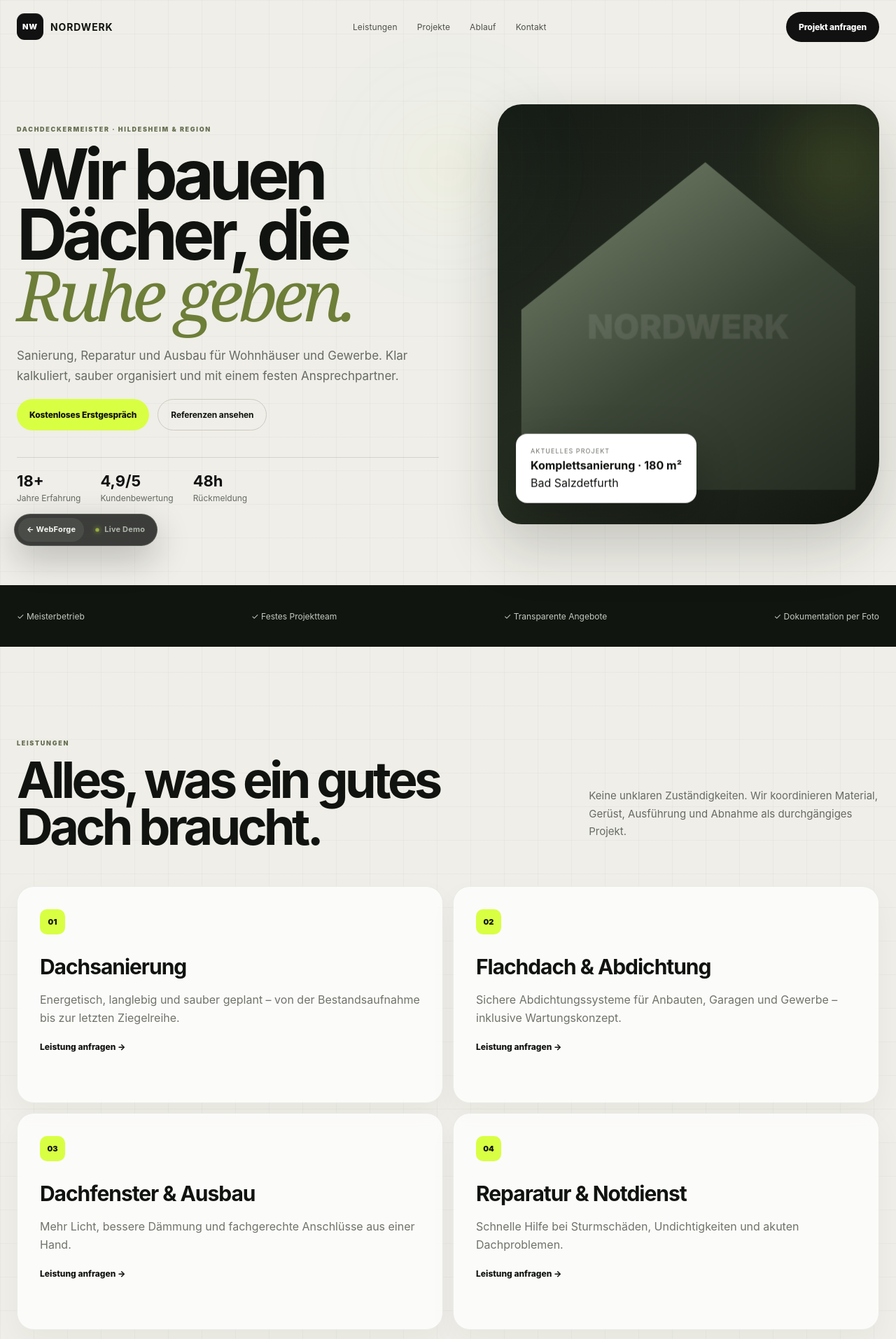
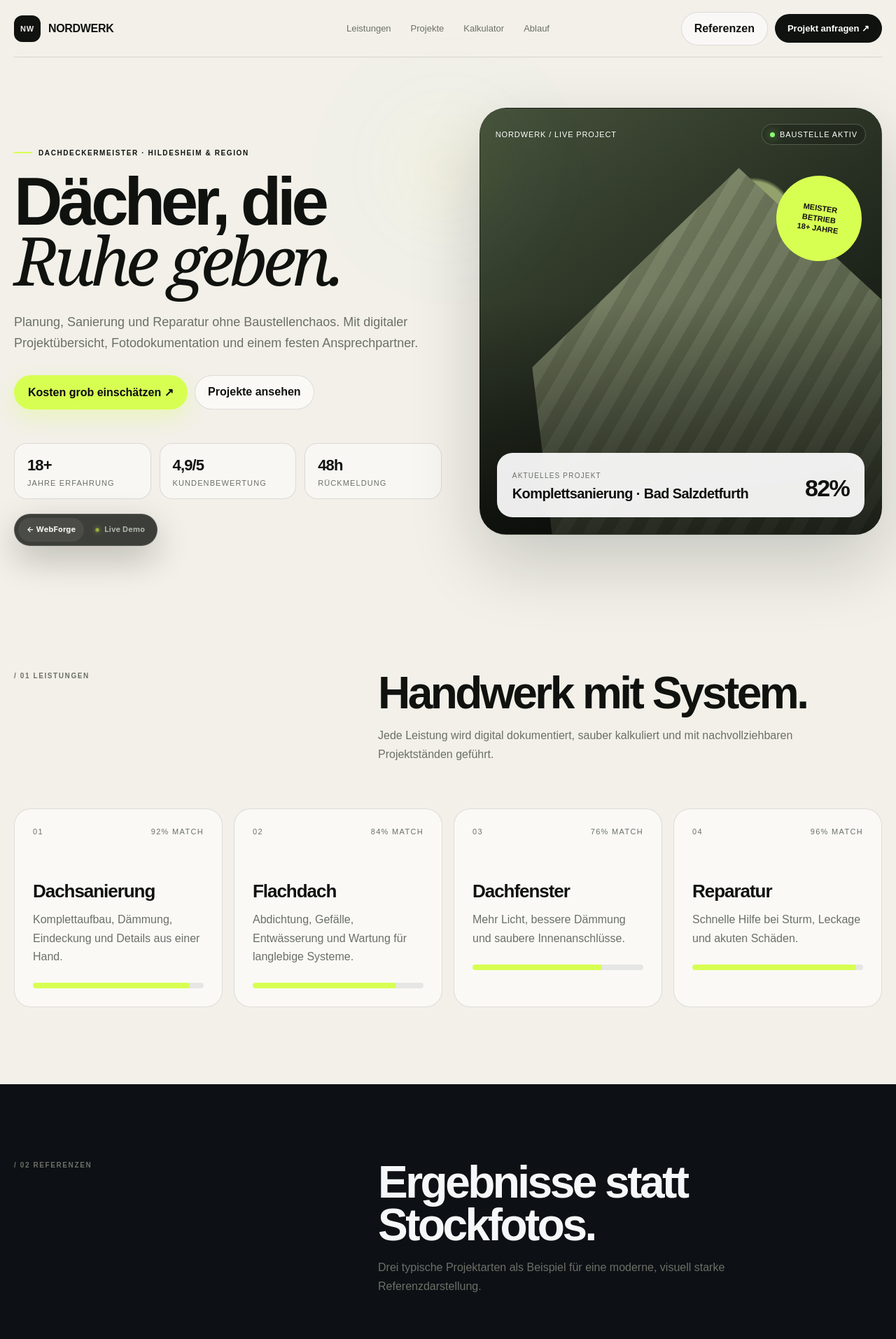
Before and after one commit to homann09-hue/webforge, a Next.js app: page /demo/handwerk in a window 1280 px wide. Shown: the top 1913 px of the page at 70% size. Built offline with nearby package versions, Linux system fonts and the light colour scheme; no server answers.

Commit message:
Upgrade craft demo into interactive premium experience

```diff
--- a/components/demo-handwerk.tsx
+++ b/components/demo-handwerk.tsx
@@ -1,224 +1,166 @@
 "use client";
+
+import { useMemo, useState } from "react";
+import styles from "./demo-experience.module.css";
+
+const services = [
+  ["01", "Dachsanierung", "Komplettaufbau, Dämmung, Eindeckung und Details aus einer Hand.", "92%"],
+  ["02", "Flachdach", "Abdichtung, Gefälle, Entwässerung und Wartung für langlebige Systeme.", "84%"],
+  ["03", "Dachfenster", "Mehr Licht, bessere Dämmung und saubere Innenanschlüsse.", "76%"],
+  ["04", "Reparatur", "Schnelle Hilfe bei Sturm, Leckage und akuten Schäden.", "96%"],
+];
+
+const projects = [
+  ["Hildesheim", "Einfamilienhaus", "180 m²", "Energetische Komplettsanierung"],
+  ["Sarstedt", "Moderner Anbau", "86 m²", "Flachdach + Entwässerung"],
+  ["Alfeld", "Sturmschaden", "24h", "Sicherung + Reparatur"],
+];
+
 export default function DemoHandwerk() {
-  const services = [
-    {
-      n: "01",
-      title: "Dachsanierung",
-      text: "Energetisch, langlebig und sauber geplant – von der Bestandsaufnahme bis zur letzten Ziegelreihe.",
-    },
-    {
-      n: "02",
-      title: "Flachdach & Abdichtung",
-      text: "Sichere Abdichtungssysteme für Anbauten, Garagen und Gewerbe – inklusive Wartungskonzept.",
-    },
-    {
-      n: "03",
-      title: "Dachfenster & Ausbau",
-      text: "Mehr Licht, bessere Dämmung und fachgerechte Anschlüsse aus einer Hand.",
-    },
-    {
-      n: "04",
-      title: "Reparatur & Notdienst",
-      text: "Schnelle Hilfe bei Sturmschäden, Undichtigkeiten und akuten Dachproblemen.",
-    },
-  ];
+  const [area, setArea] = useState(140);
+  const [roof, setRoof] = useState("Satteldach");
+  const [scope, setScope] = useState("Komplettsanierung");
+  const estimate = useMemo(() => {
+    const roofFactor = roof === "Flachdach" ? 1.12 : roof === "Walmdach" ? 1.18 : 1;
+    const scopeFactor = scope === "Reparatur" ? 0.22 : scope === "Neueindeckung" ? 0.68 : 1;
+    const low = Math.round((area * 165 * roofFactor * scopeFactor) / 500) * 500;
+    const high = Math.round((low * 1.28) / 500) * 500;
+    return `${low.toLocaleString("de-DE")}–${high.toLocaleString("de-DE")} €`;
+  }, [area, roof, scope]);
+
   return (
-    <main className="demo craft-demo">
-      <nav className="demo-nav demo-shell">
-        <a className="demo-logo" href="#top">
-          <span>NW</span>
-          <b>NORDWERK</b>
+    <main className={`${styles.demo} ${styles.craft}`}>
+      <nav className={`${styles.nav} ${styles.shell}`}>
+        <a className={styles.logo} href="#top" aria-label="Nordwerk Startseite">
+          <span className={styles.logoMark}>NW</span><b>NORDWERK</b>
         </a>
-        <div>
-          <a href="#leistungen">Leistungen</a>
-          <a href="#projekte">Projekte</a>
-          <a href="#ablauf">Ablauf</a>
-          <a href="#kontakt">Kontakt</a>
+        <div className={styles.navLinks}>
+          <a href="#leistungen">Leistungen</a><a href="#projekte">Projekte</a><a href="#kalkulator">Kalkulator</a><a href="#ablauf">Ablauf</a>
         </div>
-        <a className="demo-pill" href="#kontakt">
-          Projekt anfragen
-        </a>
+        <div className={styles.navActions}>
+          <a className={styles.ghostButton} href="#projekte">Referenzen</a>
+          <a className={styles.pill} href="#kontakt">Projekt anfragen ↗</a>
+        </div>
       </nav>
-      <section className="craft-hero demo-shell" id="top">
-        <div className="craft-copy">
-          <div className="demo-kicker">Dachdeckermeister · Hildesheim & Region</div>
-          <h1>
-            Wir bauen Dächer, die <em>Ruhe geben.</em>
-          </h1>
-          <p>
-            Sanierung, Reparatur und Ausbau für Wohnhäuser und Gewerbe. Klar kalkuliert, sauber organisiert und mit
-            einem festen Ansprechpartner.
-          </p>
-          <div className="demo-actions">
-            <a className="demo-primary" href="#kontakt">
-              Kostenloses Erstgespräch
-            </a>
-            <a className="demo-secondary" href="#projekte">
-              Referenzen ansehen
-            </a>
+
+      <section className={`${styles.hero} ${styles.shell}`} id="top">
+        <div className={styles.heroCopy}>
+          <div className={styles.kicker}>Dachdeckermeister · Hildesheim & Region</div>
+          <h1>Dächer, die <em>Ruhe geben.</em></h1>
+          <p>Planung, Sanierung und Reparatur ohne Baustellenchaos. Mit digitaler Projektübersicht, Fotodokumentation und einem festen Ansprechpartner.</p>
+          <div className={styles.heroActions}>
+            <a className={styles.solidButton} href="#kalkulator">Kosten grob einschätzen ↗</a>
+            <a className={styles.ghostButton} href="#projekte">Projekte ansehen</a>
           </div>
-          <div className="craft-facts">
-            <span>
-              <b>18+</b> Jahre Erfahrung
-            </span>
-            <span>
-              <b>4,9/5</b> Kundenbewertung
-            </span>
-            <span>
-              <b>48h</b> Rückmeldung
-            </span>
+          <div className={styles.facts}>
+            <div className={styles.fact}><b>18+</b><span>Jahre Erfahrung</span></div>
+            <div className={styles.fact}><b>4,9/5</b><span>Kundenbewertung</span></div>
+            <div className={styles.fact}><b>48h</b><span>Rückmeldung</span></div>
           </div>
         </div>
-        <div className="craft-visual">
-          <div className="craft-roof">
-            <span>NORDWERK</span>
-          </div>
-          <div className="floating-card">
-            <small>AKTUELLES PROJEKT</small>
-            <b>Komplettsanierung · 180 m²</b>
-            <span>Bad Salzdetfurth</span>
+        <div className={`${styles.stage} ${styles.craftStage}`}>
+          <div className={styles.stageTop}><span>NORDWERK / LIVE PROJECT</span><span className={styles.live}><i />Baustelle aktiv</span></div>
+          <div className={styles.roofShape} />
+          <div className={styles.craftBadge}>MEISTER<br/>BETRIEB<br/>18+ JAHRE</div>
+          <div className={styles.stageCard}>
+            <div><small>AKTUELLES PROJEKT</small><b>Komplettsanierung · Bad Salzdetfurth</b></div>
+            <strong>82%</strong>
           </div>
         </div>
       </section>
-      <section className="craft-trust">
-        <div className="demo-shell">
-          <span>✓ Meisterbetrieb</span>
-          <span>✓ Festes Projektteam</span>
-          <span>✓ Transparente Angebote</span>
-          <span>✓ Dokumentation per Foto</span>
+
+      <section className={styles.section} id="leistungen">
+        <div className={styles.shell}>
+          <div className={styles.sectionHead}>
+            <small>/ 01 LEISTUNGEN</small>
+            <div><h2>Handwerk mit System.</h2><p>Jede Leistung wird digital dokumentiert, sauber kalkuliert und mit nachvollziehbaren Projektständen geführt.</p></div>
           </div>
-      </section>
-      <section className="demo-section demo-shell" id="leistungen">
-        <div className="demo-section-head">
-          <div>
-            <div className="demo-kicker">Leistungen</div>
-            <h2>Alles, was ein gutes Dach braucht.</h2>
-          </div>
-          <p>
-            Keine unklaren Zuständigkeiten. Wir koordinieren Material, Gerüst, Ausführung und Abnahme als durchgängiges
-            Projekt.
-          </p>
-        </div>
-        <div className="craft-service-grid">
-          {services.map((s) => (
-            <article key={s.n}>
-              <span>{s.n}</span>
-              <h3>{s.title}</h3>
-              <p>{s.text}</p>
-              <a href="#kontakt">Leistung anfragen →</a>
+          <div className={styles.grid4}>
+            {services.map(([n,title,text,metric]) => (
+              <article className={styles.card} key={title}>
+                <div className={styles.cardNumber}><span>{n}</span><span>{metric} MATCH</span></div>
+                <h3>{title}</h3><p>{text}</p>
+                <div className={styles.metricBar}><i style={{ width: metric }} /></div>
               </article>
             ))}
           </div>
+        </div>
       </section>
-      <section className="craft-projects" id="projekte">
-        <div className="demo-shell">
-          <div className="demo-kicker">Ausgewählte Projekte</div>
-          <div className="project-grid">
-            <article className="project-card large">
-              <div className="project-photo p1" />
-              <div>
-                <small>ENERGETISCHE SANIERUNG</small>
-                <h3>Einfamilienhaus · Hildesheim</h3>
-                <p>Neue Dämmung, Tonziegel, Dachflächenfenster und Spenglerarbeiten.</p>
+
+      <section className={`${styles.section} ${styles.darkSection}`} id="projekte">
+        <div className={styles.shell}>
+          <div className={styles.sectionHead}>
+            <small>/ 02 REFERENZEN</small>
+            <div><h2>Ergebnisse statt Stockfotos.</h2><p>Drei typische Projektarten als Beispiel für eine moderne, visuell starke Referenzdarstellung.</p></div>
           </div>
+          <div className={styles.grid3}>
+            {projects.map(([place,type,size,label], index) => (
+              <article className={styles.card} key={place}>
+                <div className={styles.projectVisual} style={{ filter: `hue-rotate(${index * 12}deg)` }} />
+                <small>{label}</small><h3>{type}</h3><p>{place} · {size}</p>
               </article>
-            <article className="project-card">
-              <div className="project-photo p2" />
-              <div>
-                <small>FLACHDACH</small>
-                <h3>Anbau · Sarstedt</h3>
-                <p>Gefälledämmung und moderne Abdichtung.</p>
-              </div>
-            </article>
-            <article className="project-card">
-              <div className="project-photo p3" />
-              <div>
-                <small>REPARATUR</small>
-                <h3>Sturmschaden · Alfeld</h3>
-                <p>Sicherung und Reparatur innerhalb von 24 Stunden.</p>
-              </div>
-            </article>
+            ))}
           </div>
         </div>
       </section>
-      <section className="demo-section demo-shell" id="ablauf">
-        <div className="demo-kicker">So läuft Ihr Projekt</div>
-        <h2>Vier Schritte. Kein Chaos.</h2>
-        <div className="process-grid">
-          {[
-            ["01", "Vor-Ort-Termin", "Wir prüfen Zustand, Wünsche und technische Rahmenbedingungen."],
-            ["02", "Klares Angebot", "Sie erhalten einen nachvollziehbaren Leistungsumfang mit Festpreispositionen."],
-            [
-              "03",
-              "Saubere Umsetzung",
-              "Fester Ansprechpartner, abgestimmter Terminplan und tägliche Baustellenordnung.",
-            ],
-            ["04", "Abnahme", "Gemeinsame Prüfung, Fotodokumentation und klare Gewährleistung."],
-          ].map((x) => (
-            <article key={x[0]}>
-              <b>{x[0]}</b>
-              <h3>{x[1]}</h3>
-              <p>{x[2]}</p>
-            </article>
-          ))}
+
+      <section className={styles.section} id="kalkulator">
+        <div className={styles.shell}>
+          <div className={styles.sectionHead}>
+            <small>/ 03 SMART ESTIMATOR</small>
+            <div><h2>In 20 Sekunden eine Hausnummer.</h2><p>Kein echtes Angebot, aber ein starkes Beispiel dafür, wie interaktive Tools aus Besuchern konkrete Anfragen machen.</p></div>
+          </div>
+          <div className={styles.tool}>
+            <div className={styles.toolCopy}>
+              <div className={styles.kicker}>Live Kalkulator</div>
+              <h3>Projekt grob einschätzen</h3>
+              <p>Fläche, Dachform und Leistungsumfang auswählen. Die Demo berechnet sofort einen orientierenden Bereich.</p>
+              <div className={styles.facts}>
+                <div className={styles.fact}><b>~20s</b><span>bis Ergebnis</span></div>
+                <div className={styles.fact}><b>3</b><span>Eingaben</span></div>
+                <div className={styles.fact}><b>0€</b><span>unverbindlich</span></div>
+              </div>
+            </div>
+            <div className={styles.toolPanel}>
+              <div className={styles.field}>
+                <label htmlFor="hw-area">Dachfläche</label>
+                <div className={styles.rangeRow}>
+                  <input id="hw-area" type="range" min="50" max="350" step="10" value={area} onChange={(e)=>setArea(Number(e.target.value))} />
+                  <output>{area} m²</output>
+                </div>
+              </div>
+              <div className={styles.field}><label htmlFor="hw-roof">Dachform</label><select id="hw-roof" value={roof} onChange={(e)=>setRoof(e.target.value)}><option>Satteldach</option><option>Walmdach</option><option>Flachdach</option></select></div>
+              <div className={styles.field}><label htmlFor="hw-scope">Umfang</label><select id="hw-scope" value={scope} onChange={(e)=>setScope(e.target.value)}><option>Komplettsanierung</option><option>Neueindeckung</option><option>Reparatur</option></select></div>
+              <div className={styles.result}><small>ORIENTIERUNGSBEREICH</small><b>{estimate}</b><p>Demo-Schätzung inkl. Material und Montage. Vor-Ort-Termin erforderlich.</p></div>
+            </div>
+          </div>
         </div>
       </section>
-      <section className="craft-contact" id="kontakt">
-        <div className="demo-shell">
-          <div>
-            <div className="demo-kicker light">Projekt starten</div>
-            <h2>Erzählen Sie uns kurz, was ansteht.</h2>
-            <p>Wir melden uns werktags innerhalb von 48 Stunden und sagen direkt, ob und wann wir helfen können.</p>
+
+      <section className={styles.section} id="ablauf">
+        <div className={styles.shell}>
+          <div className={styles.sectionHead}><small>/ 04 ABLAUF</small><div><h2>Vier Schritte. Kein Chaos.</h2></div></div>
+          <div className={styles.timeline}>
+            {[["01","Vor-Ort-Check","Zustand, Maße, Wünsche und technische Rahmenbedingungen."],["02","Digitales Angebot","Klare Positionen, Optionen und nachvollziehbarer Leistungsumfang."],["03","Live-Projekt","Fortschritt, Fotos und Abstimmungen in einer strukturierten Projektansicht."],["04","Abnahme","Gemeinsame Prüfung, Dokumentation und sauberer Abschluss."]].map(([n,t,p])=><article key={n}><b>{n}</b><h3>{t}</h3><p>{p}</p></article>)}
           </div>
-          <form onSubmit={(e) => e.preventDefault()}>
-            <div className="form-row">
-              <label className="sr-only" htmlFor="hw-name">
-                Name
-              </label>
-              <input id="hw-name" placeholder="Name" />
-              <label className="sr-only" htmlFor="hw-phone">
-                Telefon
-              </label>
-              <input id="hw-phone" placeholder="Telefon" />
         </div>
-            <label className="sr-only" htmlFor="hw-email">
-              E-Mail
-            </label>
-            <input id="hw-email" placeholder="E-Mail" />
-            <label className="sr-only" htmlFor="hw-topic">
-              Worum geht es?
-            </label>
-            <select id="hw-topic" defaultValue="">
-              <option value="" disabled>
-                Worum geht es?
-              </option>
-              <option>Dachsanierung</option>
-              <option>Reparatur</option>
-              <option>Flachdach</option>
-              <option>Dachfenster / Ausbau</option>
-            </select>
-            <label className="sr-only" htmlFor="hw-message">
-              Projekt kurz beschreiben
-            </label>
-            <textarea id="hw-message" placeholder="Projekt kurz beschreiben" rows={4} />
-            <button className="demo-primary" type="submit">
-              Anfrage senden
-            </button>
-            <small>Demoformular – es werden keine Daten versendet.</small>
+      </section>
+
+      <section className={styles.contact} id="kontakt">
+        <div className={`${styles.shell} ${styles.contactGrid}`}>
+          <div><div className={styles.kicker}>Projekt starten</div><h2>Was steht bei Ihnen an?</h2><p>Kurze Anfrage senden. Diese Demo zeigt nur den Flow – es werden keine echten Projektdaten übertragen.</p></div>
+          <form onSubmit={(e)=>e.preventDefault()}>
+            <label htmlFor="hw-name">Name<input id="hw-name" placeholder="Max Mustermann" /></label>
+            <label htmlFor="hw-mail">E-Mail<input id="hw-mail" type="email" placeholder="max@beispiel.de" /></label>
+            <label htmlFor="hw-topic">Projekt<select id="hw-topic"><option>Dachsanierung</option><option>Flachdach</option><option>Reparatur</option><option>Dachfenster</option></select></label>
+            <label htmlFor="hw-msg">Kurzbeschreibung<textarea id="hw-msg" rows={4} placeholder="Worum geht es?" /></label>
+            <button className={styles.solidButton} type="submit">Anfrage simulieren ↗</button>
           </form>
         </div>
       </section>
-      <footer className="demo-footer demo-shell">
-        <div>
-          <b>NORDWERK Dach & Bau</b>
-          <span>Musterstraße 12 · 31134 Hildesheim</span>
-        </div>
-        <div>Mo–Fr 07:00–17:00 · 05121 000000</div>
-        <div>
-          <span>Impressum</span>
-          <span>Datenschutz</span>
-          <span>WebForge Demo</span>
-        </div>
+
+      <footer className={`${styles.footer} ${styles.shell}`}>
+        <div><strong>NORDWERK Dach & Bau</strong><br/>Hildesheim & Region</div><div>Mo–Fr 07:00–17:00</div><div className={styles.footerLinks}><span>Impressum</span><span>Datenschutz</span><span>WebForge Demo</span></div>
       </footer>
     </main>
   );
```
Lines whose indentation alone changed are shown as unchanged.
